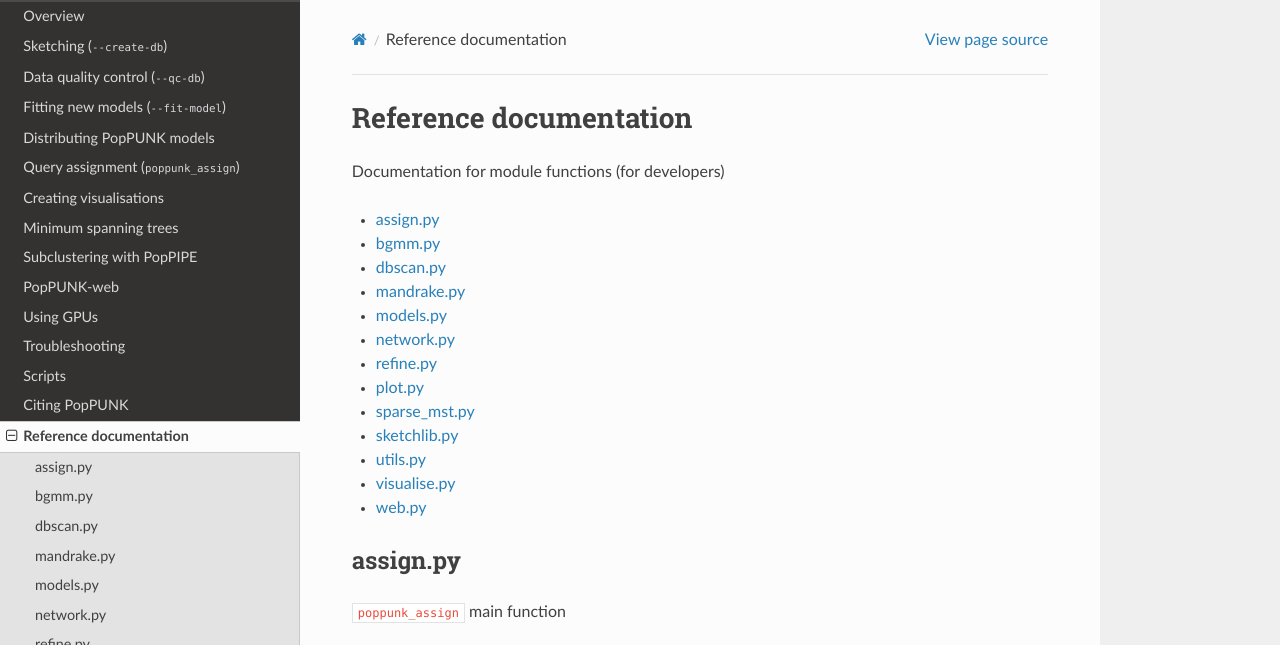
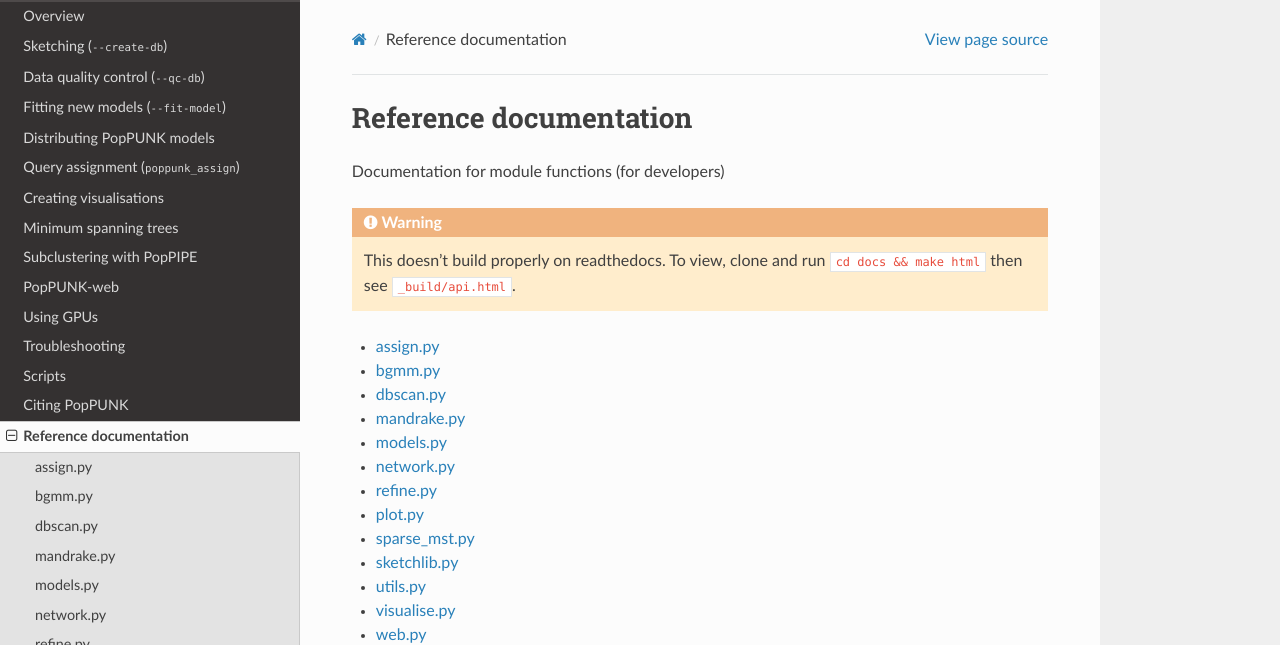
Before and after one commit to bacpop/PopPUNK, a Sphinx documentation site: the page built from docs/api.rst, in a window 1280 px wide and 900 px high, cut to the strip 0-645 px from the top of the window. Built offline with Sphinx 7.4.7 and the Read the Docs theme 2.0.0, drawn with Linux system fonts in a browser that asks for light colours.

Commit message:
Give up and just add a warning message

```diff
--- a/docs/api.rst
+++ b/docs/api.rst
@@ -2,6 +2,10 @@
 ========================
 
 Documentation for module functions (for developers)
+
+.. warning::
+    This doesn't build properly on readthedocs. To view, clone and run
+    ``cd docs && make html`` then see ``_build/api.html``.
 
 .. contents::
    :local:
--- a/docs/requirements.txt
+++ b/docs/requirements.txt
@@ -1,3 +1,2 @@
 Cython>=0.26.1
-docutils<0.17
 sphinx>=5.0
```
